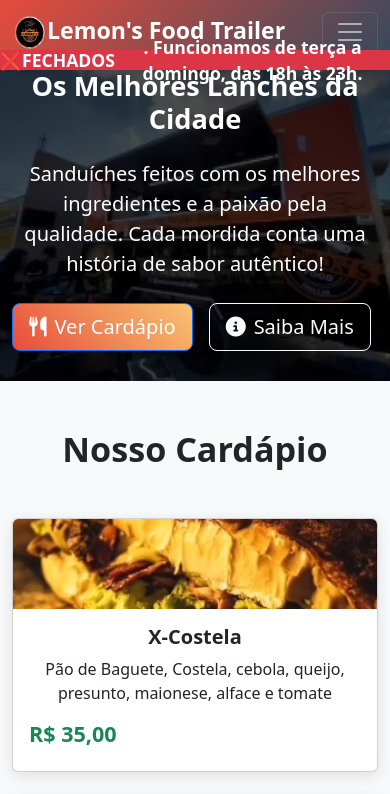
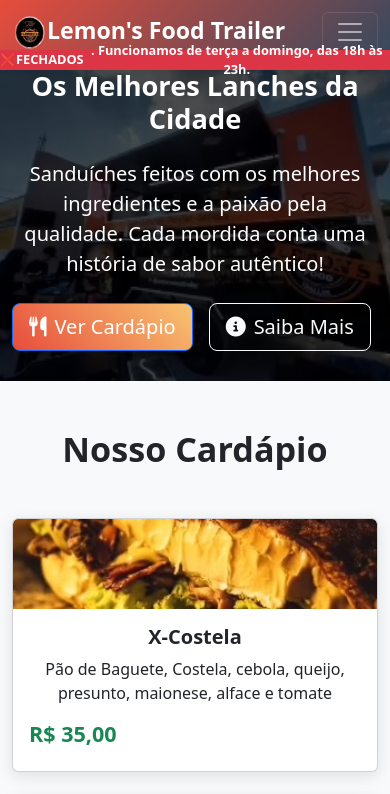
Before and after one commit to MaSabino74/Lemon-s--Food--Truck, a plain HTML site: page index.html in a window 390 px wide. Shown: the top 794 px of the page. Drawn offline with nearby package versions, Linux system fonts and the light colour scheme.

Commit message:
Ajustando respnsividade

```diff
--- a/assets/responsive.css
+++ b/assets/responsive.css
@@ -1,20 +1,27 @@
 /* Responsividade geral */
+/* Espaço inicial do body para não sobrepor o nav */
 body {
   margin-top: 50px; /* altura da barrinha */
 }
+
+/* Barra de status de funcionamento */
 #status-funcionamento {
   display: flex;
   justify-content: center;
   align-items: center;
   color: #fff;
-  font-size: 1.1rem;
+  font-size: 1rem;
   position: fixed;
-  top: 50px;
+  top: 60px; /* altura aproximada do nav */
   left: 0;
+  right: 0;
   width: 100%;
-  height: 20px; /* Adiciona uma altura fixa para a barra */
+  height: 25px;
+  background: #333; /* opcional, pode trocar a cor */
   z-index: 1050;
 }
+
+/* ----------- BREAKPOINTS ----------- */
 @media (max-width: 1200px) {
   .hero-section {
     min-height: 70vh;
@@ -48,7 +55,6 @@ body {
 
   .hero-section h1 {
     font-size: 2.2rem;
-        /* Reduza o tamanho do h1 para caber melhor */
     line-height: 1.2;
     word-break: break-word;
   }
@@ -64,6 +70,12 @@ body {
   .topo {
     text-align: center;
     flex: unset;
+  }
+
+  #status-funcionamento {
+    font-size: 0.95rem;
+    height: 24px;
+    top: 58px; /* ajusta conforme nav menor */
   }
 }
 
@@ -95,6 +107,12 @@ body {
   .footer {
     flex-direction: column;
     padding: 1rem 0.5rem;
+  }
+
+  #status-funcionamento {
+    font-size: 0.9rem;
+    height: 22px;
+    top: 55px;
   }
 }
 
@@ -135,4 +153,10 @@ body {
     padding: 0.5rem;
     gap: 0.5rem;
   }
+
+  #status-funcionamento {
+    font-size: 0.8rem;
+    height: 20px;
+    top: 50px;
   }
+}
```
Lines whose indentation alone changed are shown as unchanged.
